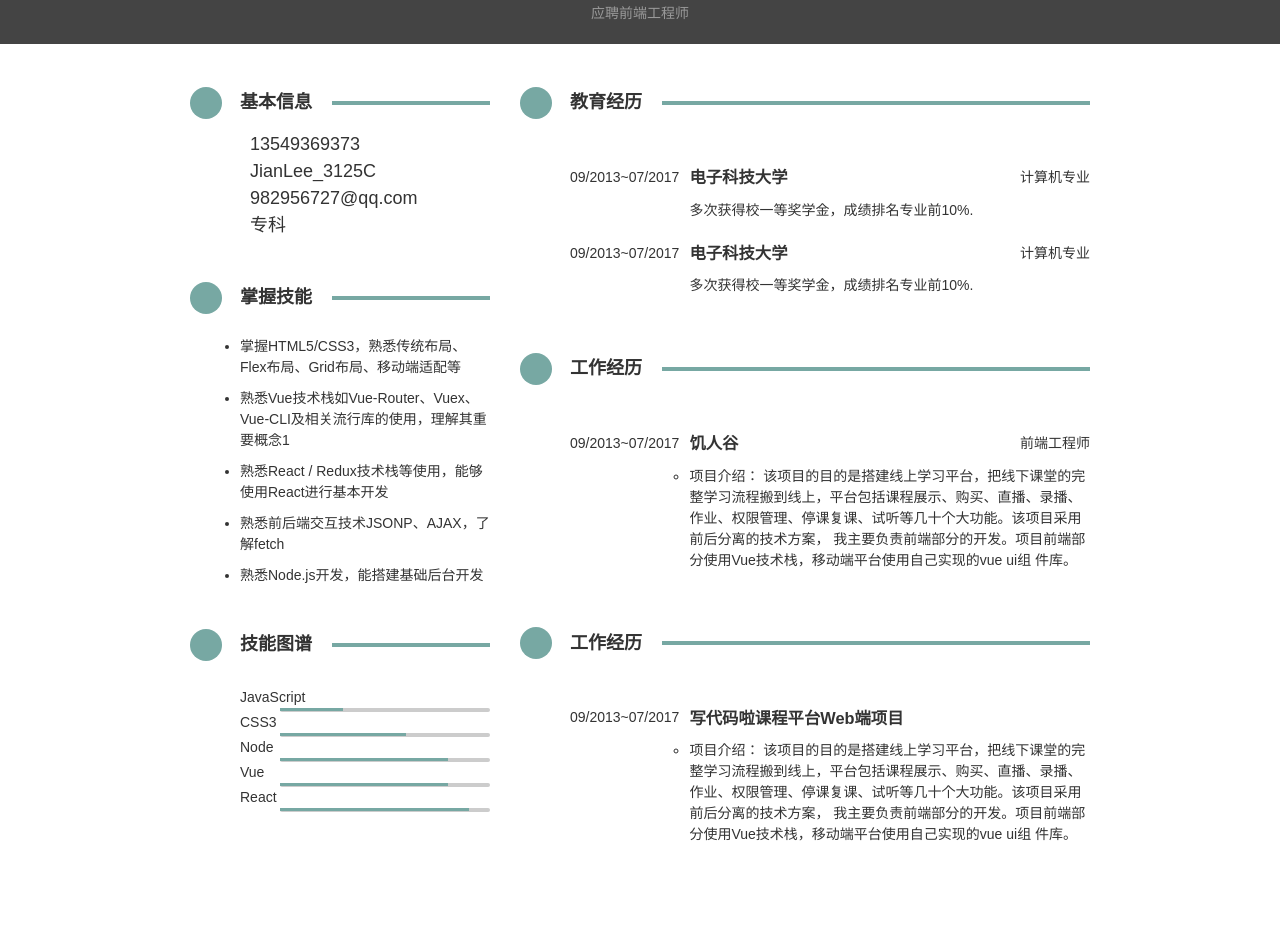
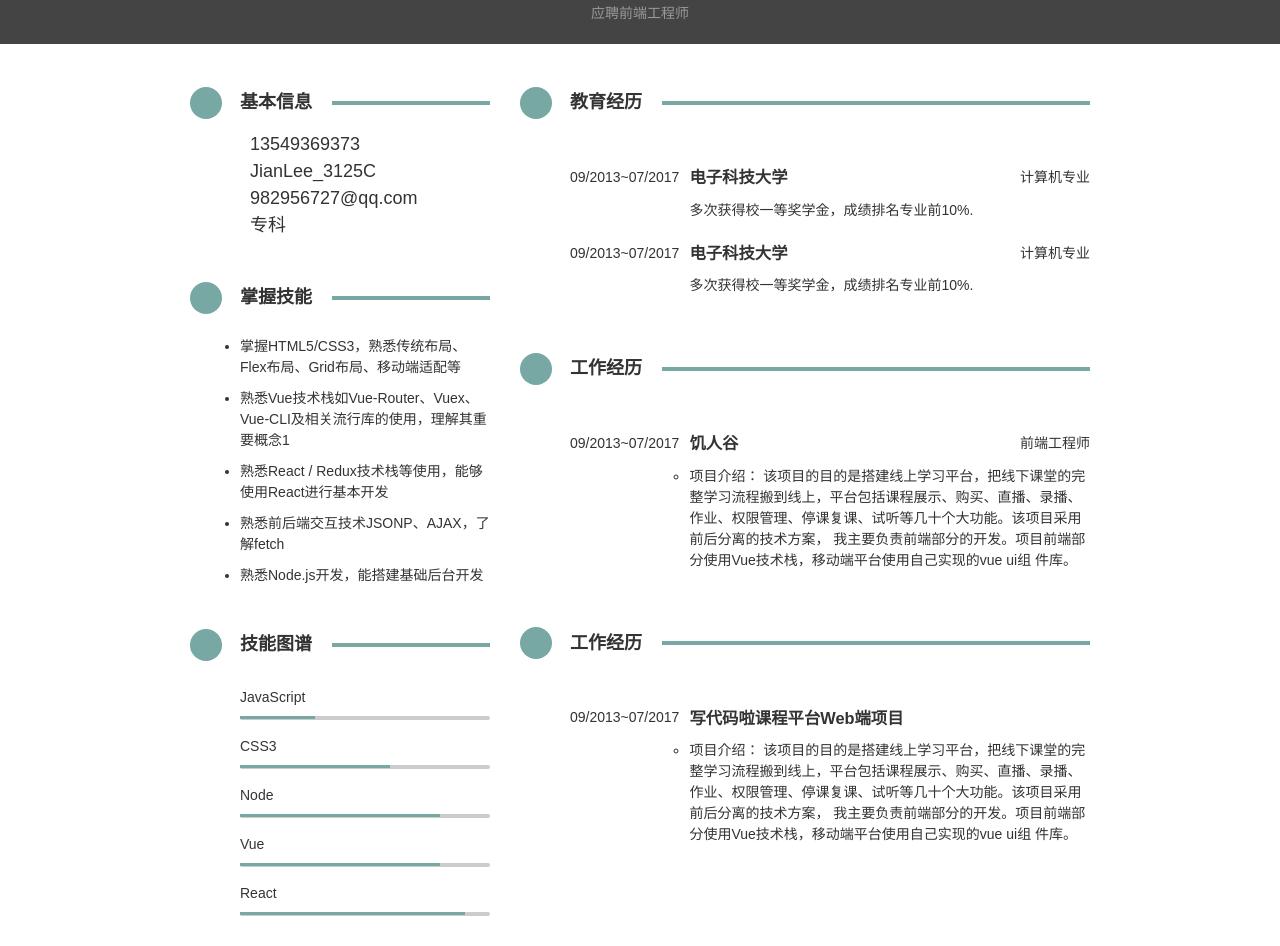
Before and after one commit to 982956727/cv2, a plain HTML site: page index.html in a window 1280 px wide. Shown: the part 115-1061 px from the top of the page. Before the commit the page ends 974 px from the top, so only its background shows below. Drawn offline with Linux system fonts and the light colour scheme; a small style sheet from the web is missing.

Commit message:
create index.html

```diff
--- a/css/index.css
+++ b/css/index.css
@@ -156,7 +156,7 @@ main section > .detail {
 .map .detail dd {
   height: 4px;
   background-color: #ccc;
-  margin: 8px 0px 16 px 0px;
+  margin: 8px 0px 16px 0px;
   border-radius: 3px;
 }
 .map .detail .bar {
```
